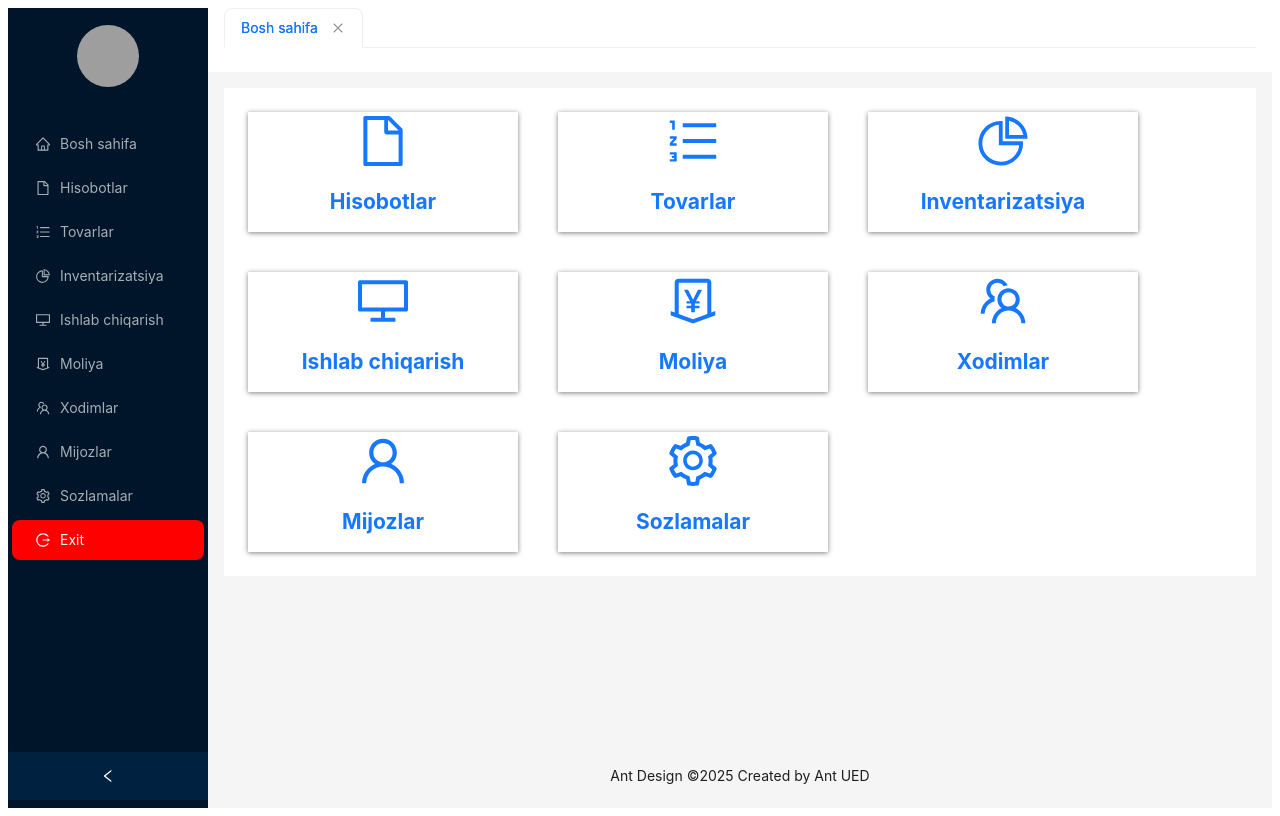
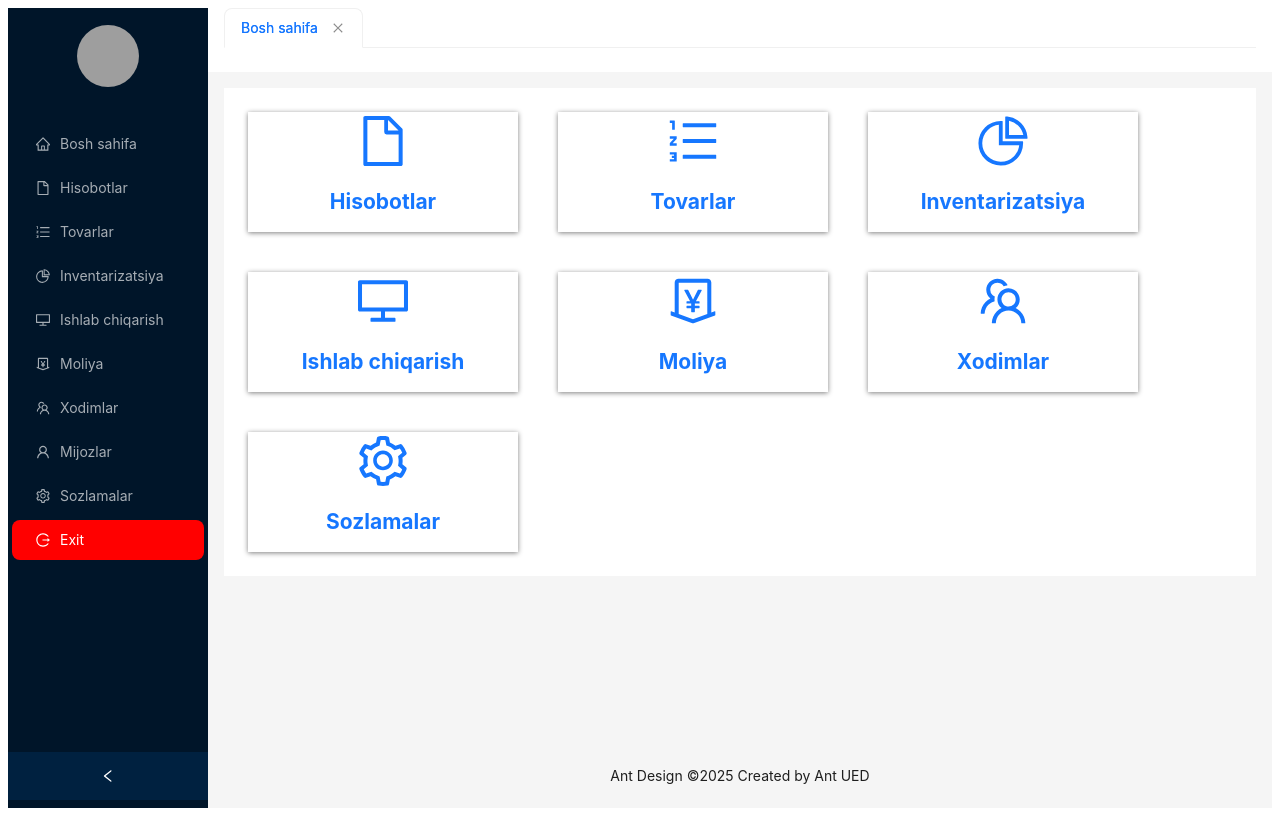
Before and after one commit to abubakrDeveloper/service-courtship-front, a React (Vite) app: page / in a window 1280 px wide. Built offline with nearby package versions, Linux system fonts and the light colour scheme; grey boxes are pictures that could not be loaded.

Commit message:
xozircha bizga mijozlar bo'limi keremasakan

```diff
--- a/src/context/infoContext.jsx
+++ b/src/context/infoContext.jsx
@@ -23,6 +23,7 @@ const defaultUser = [
     phoneNumber: "+998999114755",
     password: "1234",
     token: "yyy",
+
     url: "https://encrypted-tbn0.gstatic.com/images?q=tbn:ANd9GcS01TSCeWXMnbEeCluyGi669GhMkeS9l--5TAEh0TtXlUD_FkgCvvYkUgCLTYSlU4s7cOc&usqp=CAU",
   },
 ];
--- a/src/pages/Home/Home.jsx
+++ b/src/pages/Home/Home.jsx
@@ -33,10 +33,10 @@ const Home = () => {
                     <i className='home_icon'><TeamOutlined/></i>
                     <h2>Xodimlar</h2>
                 </Link>
-                <Link className="home_item" onClick={() => addTab("Mijozlar", "/customers")}>
+                {/* <Link className="home_item" onClick={() => addTab("Mijozlar", "/customers")}>
                     <i className='home_icon'><UserOutlined/></i>
                     <h2>Mijozlar</h2>
-                </Link>
+                </Link> */}
                 <Link className="home_item" onClick={() => addTab("Sozlamalar", "/settings")}>
                     <i className='home_icon'><SettingOutlined /></i>
                     <h2>Sozlamalar</h2>
```
